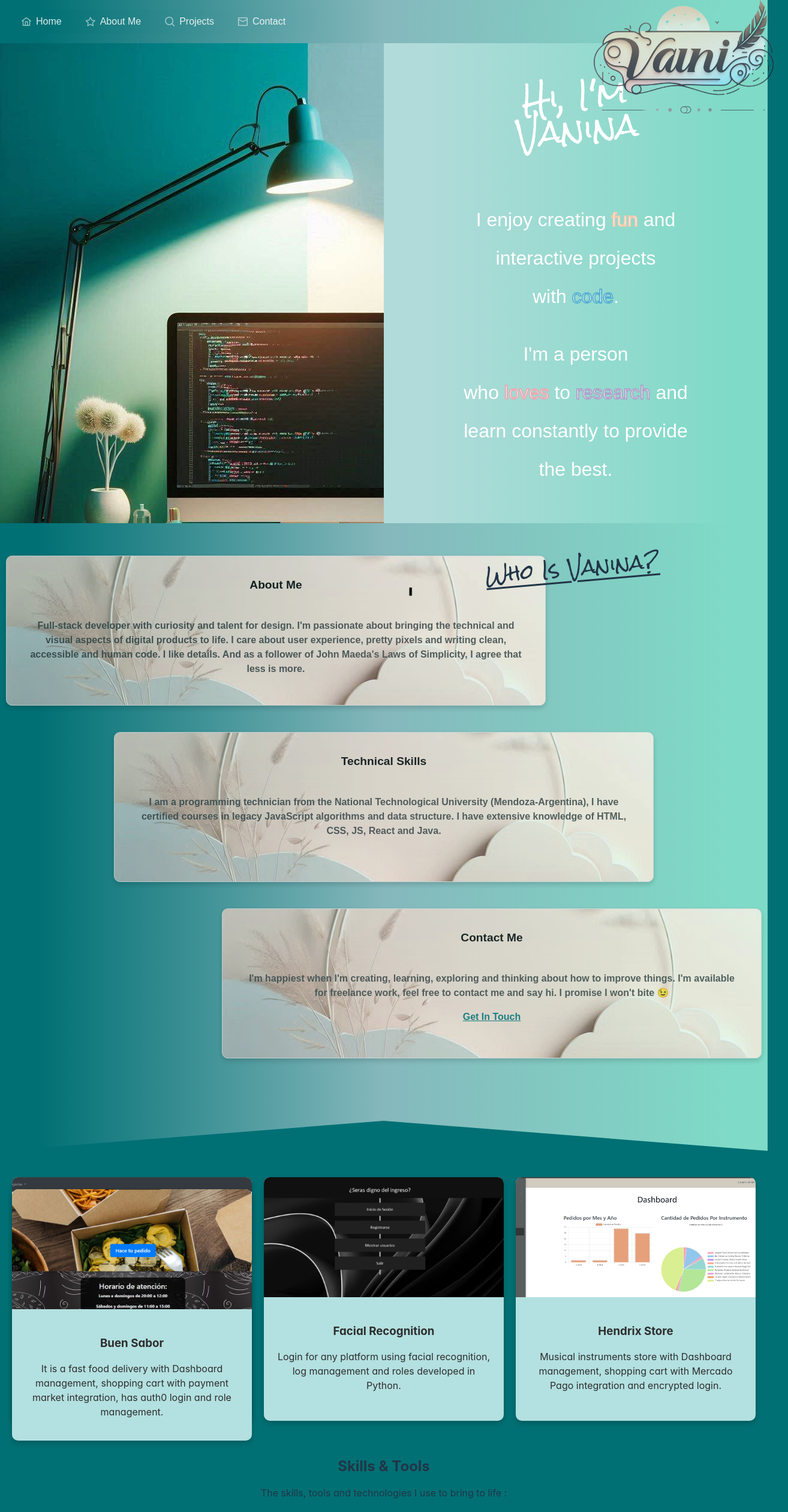
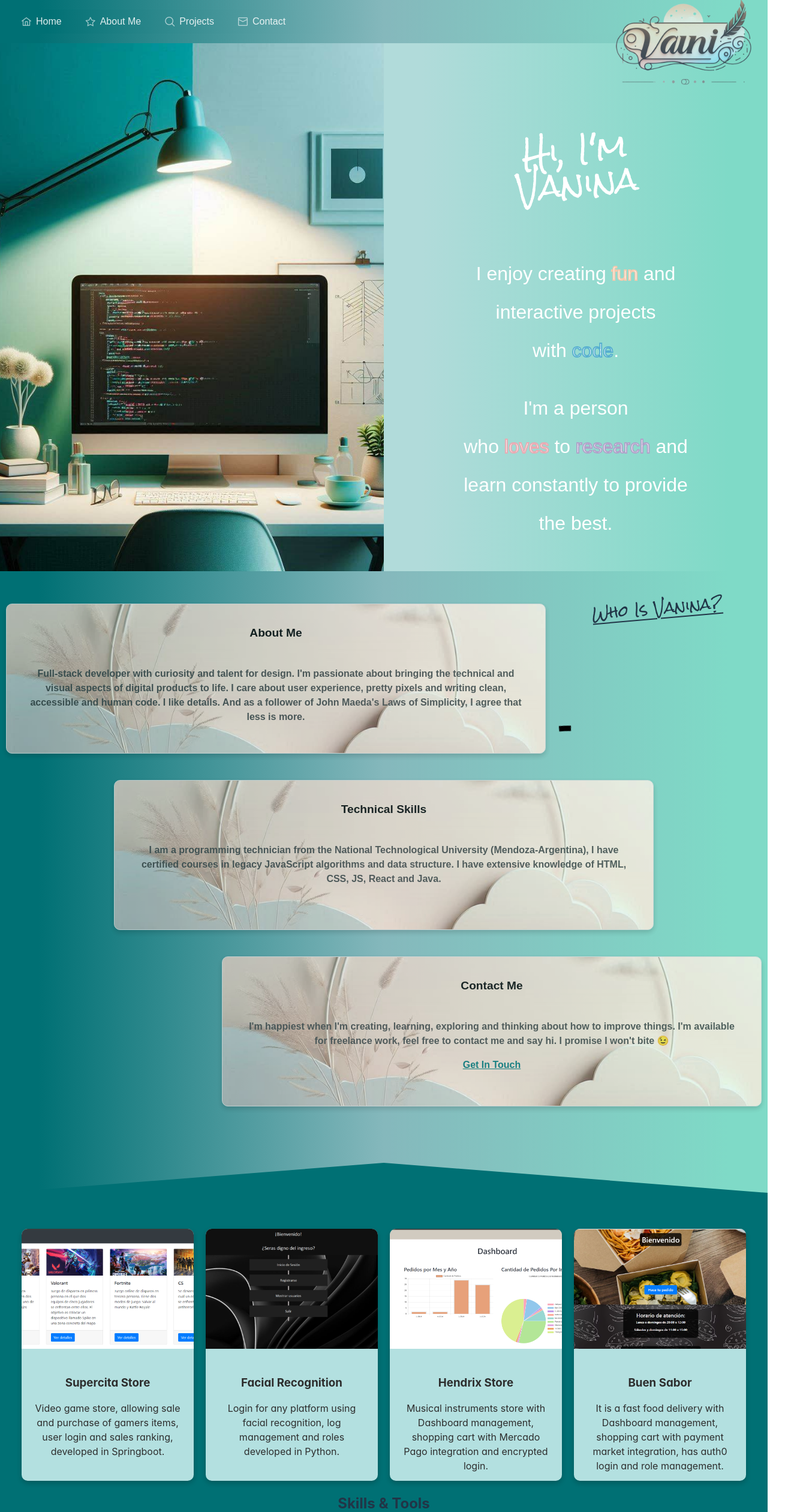
Before and after one commit to VaninaLuna/Portfolio, a React (Vite) app in the folder vani/: page / in a window 1280 px wide. Shown: the top 2520 px of the page at 60% size, 1314 px wide, since content can reach past the window. Built offline with nearby package versions, Linux system fonts and the light colour scheme; a web font is replaced by a local one.

Commit message:
estilos responsive

```diff
--- a/vani/src/App.css
+++ b/vani/src/App.css
@@ -1,42 +1,5 @@
 #root {
-  margin: 0 auto;
-  padding: 2rem;
   text-align: center;
-}
-
-.logo {
-  height: 6em;
-  padding: 1.5em;
-  will-change: filter;
-}
-.logo:hover {
-  filter: drop-shadow(0 0 2em #646cffaa);
-}
-.logo.react:hover {
-  filter: drop-shadow(0 0 2em #61dafbaa);
-}
-
-@keyframes logo-spin {
-  from {
-    transform: rotate(0deg);
-  }
-  to {
-    transform: rotate(360deg);
-  }
-}
-
-@media (prefers-reduced-motion: no-preference) {
-  a:nth-of-type(2) .logo {
-    animation: logo-spin infinite 20s linear;
-  }
-}
-
-.card {
-  padding: 2em;
-}
-
-.read-the-docs {
-  color: #888;
 }
 
 .rock-salt-regular {
@@ -57,25 +20,61 @@
 .fun-cover {
   -webkit-text-stroke: 2px #f3c9ad;
   cursor: pointer;
+  transition: transform 0.3s ease, background-color 0.3s ease;
 }
+
+.fun-cover:hover {
+  transform: scale(1.1);
+  background-color: #f3c9ad;
+  color: white;
+}
+
 .code-cover {
   -webkit-text-stroke: 2px #56afcf;
   cursor: pointer;
+  transition: transform 0.3s ease, background-color 0.3s ease;
 }
+
+.code-cover:hover {
+  transform: scale(1.1);
+  background-color: #56afcf;
+  color: white;
+}
+
 .loves-cover {
   -webkit-text-stroke: 2px #e8aab2;
   cursor: pointer;
+  transition: transform 0.3s ease, background-color 0.3s ease;
 }
+
+.loves-cover:hover {
+  transform: scale(1.1);
+  background-color: #e8aab2;
+  color: white;
+}
+
 .research-cover {
   -webkit-text-stroke: 2px #afa2c9;
   cursor: pointer;
+  transition: transform 0.3s ease, background-color 0.3s ease;
 }
 
-/* Añade este CSS a tu archivo de estilos */
+.research-cover:hover {
+  transform: scale(1.1);
+  background-color: #afa2c9;
+  color: white;
+}
+
 .custom-card {
   border: 1px solid #ddd;
   border-radius: 10px;
   box-shadow: 0 2px 5px rgba(0, 0, 0, 0.1);
+  transition: transform 0.3s ease, box-shadow 0.3s ease;
+}
+
+.custom-card:hover {
+  transform: translateY(-10px);
+  box-shadow: 0 4px 8px rgba(0, 0, 0, 0.2);
 }
 
 .custom-card .p-card-title {
@@ -92,47 +91,3 @@
   font-size: 1em;
   color: #444;
 }
-
-@keyframes border-animation {
-  0% {
-      border-color: transparent;
-      border-width: 0px 2px 2px 0px;
-  }
-  25% {
-      border-color: transparent transparent #127894aa transparent;
-      border-width: 2px 2px 0px 0px;
-  }
-  50% {
-      border-color: #127894aa transparent transparent transparent;
-      border-width: 2px 0px 0px 2px;
-  }
-  75% {
-      border-color: transparent transparent transparent #127894aa;
-      border-width: 0px 2px 2px 0px;
-  }
-  100% {
-      border-color: transparent;
-      border-width: 0px 2px 2px 0px;
-  }
-}
-
-.end-button {
-  position: relative;
-  padding: 10px;
-  border: none;
-  outline: none;
-  cursor: pointer;
-}
-
-.end-button::after {
-  content: '';
-  position: absolute;
-  top: 0;
-  left: 0;
-  width: 100%;
-  height: 100%;
-  border: 2px solid transparent;
-  box-sizing: border-box;
-  animation: border-animation 2s infinite;
-  pointer-events: none; /* Asegura que el pseudo-elemento no interfiera con los clics */
-}
--- a/vani/src/assets/css/ColorBackground.css
+++ b/vani/src/assets/css/ColorBackground.css
@@ -1,17 +1,18 @@
-.home-container{
+.home-container {
     display: flex;
     height: 100vh;
 }
 
-.left-side{
-    /* background-color: #FFFFFF; */
+.left-side {
     background-image: url("./../imagenes/fondocompu5.jfif");
     width: 50%;
     position: relative;
+    background-size: cover;
+    background-position: center;
+    background-repeat: no-repeat;
 }
 
-.right-side{
-    /* background-color: #7FDAC7; */
+.right-side {
     background: linear-gradient(to right, #b1dbda 10%, #7FDAC7 90%);
     width: 50%;
     position: relative;
@@ -25,3 +26,40 @@
     text-align: center;
     color: white;
 }
+
+@media (max-width: 600px) {
+    .left-side {
+        display: none;
+        /* Oculta el lado derecho en pantallas pequeñas */
+    }
+
+    .home-container {
+        flex-direction: column;
+        /* Cambia la dirección del flex a columna */
+    }
+
+    .right-side .content {
+        width: 100%;
+        /* Asegura que el contenedor ocupe el ancho completo */
+    }
+}
+
+/* Media Queries para tablets */
+@media (min-width: 601px) and (max-width: 1300px) {
+    .left-side {
+        background-image: url("./../imagenes/fondocompu5.jfif");
+        background-size: cover;
+        /* Mantiene la imagen cubriendo todo el contenedor */
+        background-position: center;
+        /* Centra la imagen en el contenedor */
+    }
+
+    .right-side .content {
+        margin-top: 50px;
+    }
+
+    .home-container {
+        display: flex;
+        height: 110vh;
+    }
+}
--- a/vani/src/assets/css/Contacto.css
+++ b/vani/src/assets/css/Contacto.css
@@ -6,32 +6,68 @@
     color: white;
     padding: 60px;
     border-radius: 20px;
-    margin: 50px auto; /* Auto horizontalmente y ajuste verticalmente */
-    margin-top: 20vh; /* Ajuste para centrar verticalmente */
-    width: 1200px;
-    transition: transform 0.3s ease; /* Transición suave */
+    margin: 50px auto;
+    margin-top: 20vh;
+    width: 100%;
+    max-width: 1200px;
+    transition: transform 0.3s ease, background-color 0.3s ease;
+}
 
+.contact-container:hover {
+    transform: translateY(-10px);
+    background-color: #9fd1d1;
 }
 
 @keyframes shake {
-    0% { transform: translate(1px, 1px) rotate(0deg); }
-    10% { transform: translate(-1px, -2px) rotate(-1deg); }
-    20% { transform: translate(-3px, 0px) rotate(1deg); }
-    30% { transform: translate(3px, 2px) rotate(0deg); }
-    40% { transform: translate(1px, -1px) rotate(1deg); }
-    50% { transform: translate(-1px, 2px) rotate(-1deg); }
-    60% { transform: translate(-3px, 1px) rotate(0deg); }
-    70% { transform: translate(3px, 1px) rotate(-1deg); }
-    80% { transform: translate(-1px, -1px) rotate(1deg); }
-    90% { transform: translate(1px, 2px) rotate(0deg); }
-    100% { transform: translate(1px, -2px) rotate(-1deg); }
+    0% {
+        transform: translate(1px, 1px) rotate(0deg);
+    }
+
+    10% {
+        transform: translate(-1px, -2px) rotate(-1deg);
+    }
+
+    20% {
+        transform: translate(-3px, 0px) rotate(1deg);
+    }
+
+    30% {
+        transform: translate(3px, 2px) rotate(0deg);
+    }
+
+    40% {
+        transform: translate(1px, -1px) rotate(1deg);
+    }
+
+    50% {
+        transform: translate(-1px, 2px) rotate(-1deg);
+    }
+
+    60% {
+        transform: translate(-3px, 1px) rotate(0deg);
+    }
+
+    70% {
+        transform: translate(3px, 1px) rotate(-1deg);
+    }
+
+    80% {
+        transform: translate(-1px, -1px) rotate(1deg);
+    }
+
+    90% {
+        transform: translate(1px, 2px) rotate(0deg);
+    }
+
+    100% {
+        transform: translate(1px, -2px) rotate(-1deg);
+    }
 }
 
 .contact-container.shake {
-    animation: shake 0.5s; /* Duración de la animación */
-    animation-iteration-count: 1; /* Número de veces que se repite la animación */
+    animation: shake 0.5s;
+    animation-iteration-count: 1;
 }
-
 
 .contact-content {
     max-width: 80%;
@@ -51,26 +87,28 @@
     color: #007074;
     text-decoration: none;
     font-weight: bold;
+    transition: transform 0.3s ease, color 0.3s ease;
 }
 
 .contact-content a:hover {
     text-decoration: underline;
     transform: scale(1.1);
+    color: #005b59;
 }
 
 .social-icons a {
     color: white;
     font-size: 2rem;
     margin-right: 20px;
+    transition: transform 0.3s ease, color 0.3s ease;
+}
+
+.social-icons a:hover {
+    transform: scale(1.1);
+    color: #e0e0e0;
 }
 
 .contact-image img {
-    /* width: 150px;
-    height: 150px;
-    border-radius: 50%;
-    object-fit: cover;
-    border: 4px solid #fff;  */
-
     max-width: 210px;
     max-height: 210px;
     border-radius: 50%;
@@ -78,11 +116,26 @@
     margin: 0 auto;
     background-color: rgba(0, 0, 0, 0.7);
     padding: 25px;
-  transition: transform 0.3s ease;
+    transition: transform 0.3s ease, box-shadow 0.3s ease;
     cursor: pointer;
 }
 
-/* .contact-image img:hover {
+.contact-image img:hover {
     transform: scale(1.1);
+    box-shadow: 0 6px 12px rgba(0, 0, 0, 0.2);
 }
- */
+
+@media (max-width: 600px) {
+    .contact-container {
+        flex-direction: column;
+        padding: 20px;
+        margin-top: 10vh;
+    }
+}
+
+@media (min-width: 601px) and (max-width: 1024px) {
+    .contact-container {
+        flex-direction: column;
+        padding: 30px;
+    }
+}
--- a/vani/src/assets/css/Home.css
+++ b/vani/src/assets/css/Home.css
@@ -37,7 +37,8 @@
 }
 
 .top-section {
-    background-color:  linear-gradient(to right, #007074 5%, #85b8bc 50%, #7FDAC7 95%); /* Color superior */
+    background-color: linear-gradient(to right, #007074 5%, #85b8bc 50%, #7FDAC7 95%);
+    /* Color superior */
     height: 33.33%;
     position: relative;
     z-index: 1;
@@ -47,7 +48,8 @@
 .torn-effect-top {
     position: relative;
     height: 50px;
-    background-color: linear-gradient(to right, #007074 5%, #85b8bc 50%, #7FDAC7 95%); /* Color medio */
+    background-color: linear-gradient(to right, #007074 5%, #85b8bc 50%, #7FDAC7 95%);
+    /* Color medio */
     z-index: 2;
 }
 
@@ -58,12 +60,14 @@
     left: 0;
     width: 100%;
     height: 50px;
-    background-color: #007074; /* Color inferior */
+    background-color: #007074;
+    /* Color inferior */
     clip-path: polygon(50% 0%, 100% 100%, 0% 100%);
 }
 
 .middle-section {
-    background-color: #007074; /* Color medio */
+    background-color: #007074;
+    /* Color medio */
     height: 33.33%;
     position: relative;
     z-index: 1;
@@ -75,7 +79,8 @@
 .torn-effect-bottom {
     position: relative;
     height: 50px;
-    background-color:  #56CFC6; /* Color superior */
+    background-color: #56CFC6;
+    /* Color superior */
     z-index: 2;
 }
 
@@ -86,26 +91,31 @@
     right: 0;
     width: 100%;
     height: 50px;
-    background-color: #007074; /* Color medio */
+    background-color: #007074;
+    /* Color medio */
     clip-path: polygon(50% 100%, 0% 0%, 100% 0%);
 }
 
 .bottom-section {
-    background-color: #56CFC6; /* Color inferior */
+    background-color: #56CFC6;
+    /* Color inferior */
     position: relative;
     z-index: 1;
     height: 100vh
 }
 
 .custom-card2 {
-    background: url('../imagenes/fondohabilidades.jpg') no-repeat center center;
+    background: url('../imagenes/fondohabilidades.jpg') no-repeat center;
     background-size: cover;
 }
 
 .aboutme-content {
     display: flex;
+    flex-direction: column;
     align-items: center;
-    justify-content: space-between;
+    justify-content: center;
+    text-align: center;
+    padding: 20px;
 }
 
 #lottie-heart {
@@ -132,9 +142,13 @@
 }
 
 #project-container {
-    background: #007074;
-    width: 100%;
-    height: 100vh
+    /* background: #007074; */
+    display: flex;
+    flex-direction: column;
+    align-items: center;
+    justify-content: center;
+    text-align: center;
+    padding: 20px;
 }
 
 .separator {
@@ -144,3 +158,81 @@
 #git-icon {
     height: 40px
 }
+
+@media (max-width: 600px) {
+    .scroll-to-top-button {
+        width: 40px;
+        height: 40px;
+        bottom: 10px;
+        right: 10px;
+    }
+
+    #who-container {
+        right: 20px;
+        margin: 10px;
+    }
+
+    #who-is-vanina {
+        font-size: large;
+        text-underline-offset: 5px;
+    }
+
+    .top-section {
+        margin-bottom: 50px;
+    }
+
+    .middle-section,
+    .bottom-section {
+        height: auto;
+    }
+
+    .lottie-common {
+        width: 150px;
+        height: 150px;
+    }
+}
+
+/* Media Queries para tablets */
+@media (min-width: 601px) and (max-width: 1300px) {
+    .scroll-to-top-button {
+        width: 45px;
+        height: 45px;
+        bottom: 15px;
+        right: 15px;
+    }
+
+    #who-container {
+        right: 50px;
+        margin: 15px;
+    }
+
+    #who-is-vanina {
+        font-size: x-large;
+        text-underline-offset: 7px;
+    }
+
+
+    .top-section {
+        margin-bottom: 60px;
+    }
+
+    #lottie-heart {
+        top: 20%;
+        left: 76%
+    }
+
+    #lottie-search {
+        top: 37%;
+        left: 45%
+    }
+
+    .lottie-common {
+        width: 150px;
+        height: 150px;
+    }
+
+    .middle-section {
+        height: 150vh
+    }
+
+}
--- a/vani/src/assets/css/Navbar.css
+++ b/vani/src/assets/css/Navbar.css
@@ -48,3 +48,16 @@
     opacity: 0.7;
     height: 200px;
 }
+
+@media (max-width: 600px) {
+    .navbar-logo {
+        height: 100px;
+    }
+}
+
+/* Media Queries para tablets */
+@media (min-width: 601px) and (max-width: 1300px) {
+    .navbar-logo {
+        height: 150px;
+    }
+}
--- a/vani/src/assets/css/TarjetasMe.css
+++ b/vani/src/assets/css/TarjetasMe.css
@@ -10,19 +10,22 @@
 .card-align-right {
     align-self: flex-end;
     width: 50%;
-    max-width: 1000px; /* Ajusta según sea necesario */
+    max-width: 1000px;
+    /* Ajusta según sea necesario */
 }
 
 .card-align-left {
     align-self: flex-start;
     width: 50%;
-    max-width: 1000px; /* Ajusta según sea necesario */
+    max-width: 1000px;
+    /* Ajusta según sea necesario */
 }
 
 .card-align-center {
     align-self: center;
     width: 50%;
-    max-width: 1000px; /* Ajusta según sea necesario */
+    max-width: 1000px;
+    /* Ajusta según sea necesario */
 }
 
 .custom-card .p-card-title {
@@ -67,33 +70,53 @@
 
 .flecha {
     position: absolute;
-    width: 500px; /* Ajusta el tamaño según sea necesario */
+    width: 500px;
+    /* Ajusta el tamaño según sea necesario */
     height: auto;
 }
 
 .flecha1 {
-    bottom: 5%; /* Ajusta la posición según sea necesario */
-    left: 10%; /* Ajusta la posición según sea necesario */
-    transform: rotate(165deg); /* Ajusta la rotación según sea necesario */
+    bottom: 5%;
+    /* Ajusta la posición según sea necesario */
+    left: 10%;
+    /* Ajusta la posición según sea necesario */
+    transform: rotate(165deg);
+    /* Ajusta la rotación según sea necesario */
 }
 
 .flecha2 {
-    top: 10%; /* Ajusta la posición según sea necesario */
-    right: 10%; /* Ajusta la posición según sea necesario */
-    transform: rotate(2deg); /* Ajusta la rotación según sea necesario */
+    top: 10%;
+    /* Ajusta la posición según sea necesario */
+    right: 10%;
+    /* Ajusta la posición según sea necesario */
+    transform: rotate(2deg);
+    /* Ajusta la rotación según sea necesario */
 }
 
 .flechaAnimation {
     position: absolute;
-    width: 450px; /* Ajusta el tamaño según sea necesario */
+    width: 450px;
+    /* Ajusta el tamaño según sea necesario */
     height: auto;
-    top: 3%; /* Ajusta la posición según sea necesario */
-    right: 13%; /* Ajusta la posición según sea necesario */
+    top: 3%;
+    /* Ajusta la posición según sea necesario */
+    right: 13%;
+    /* Ajusta la posición según sea necesario */
     transform: rotate(85deg);
 }
 
-#touch{
+#touch {
     cursor: pointer;
     color: #007074;
     text-decoration: underline;
 }
+
+@media (min-width: 1024px) and (max-width: 1300px) {
+    .flechaAnimation {
+        width: 300px;
+        height: auto;
+        right: 4%;
+        top: 20%;
+        transform: rotate(80deg);
+    }
+}
--- a/vani/src/assets/css/TarjetasProyectos.css
+++ b/vani/src/assets/css/TarjetasProyectos.css
@@ -2,12 +2,12 @@
     display: grid;
     grid-template-columns: repeat(auto-fit, minmax(300px, 1fr));
     gap: 20px;
-    padding: 20px;
-    /* margin: 50px; */
+    padding: 1em;
+    width: 100%;
 }
 
 .project-card {
-    perspective: 500px;
+    width: 100%;
 }
 
 .project-card-inner {
@@ -28,11 +28,11 @@
     backface-visibility: hidden;
     border-radius: 10px;
     box-shadow: 0 4px 8px rgba(0, 0, 0, 0.2);
+    height: 420px;
 }
 
 .project-card-front {
     background: #b3e0e0;
-    /* background: #2d2d2d; */
     color: #2d2d2d;
 }
 
@@ -54,3 +54,34 @@
     padding: 20px;
     min-height: 200px;
 }
+
+
+@media (max-width: 600px) {
+    .projects-container {
+        grid-template-columns: 1fr;
+    }
+
+    .project-card-content {
+        padding: 10px;
+    }
+}
+
+@media (min-width: 601px) and (max-width: 1024px) {
+    .projects-container {
+        display: grid;
+        grid-template-columns: repeat(auto-fit, minmax(200px, 1fr));
+        gap: 20px;
+        padding: 1em;
+        width: 100%;
+    }
+}
+
+@media (min-width: 1024px) and (max-width: 1300px) {
+    .projects-container {
+        display: grid;
+        grid-template-columns: repeat(auto-fit, minmax(200px, 1fr));
+        gap: 20px;
+        padding: 1em;
+        width: 100%;
+    }
+}
```
Lines whose indentation alone changed are shown as unchanged.
